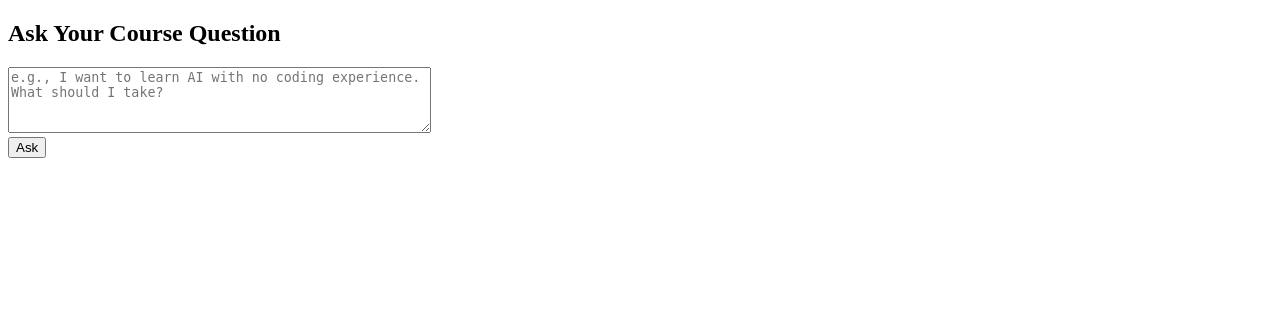
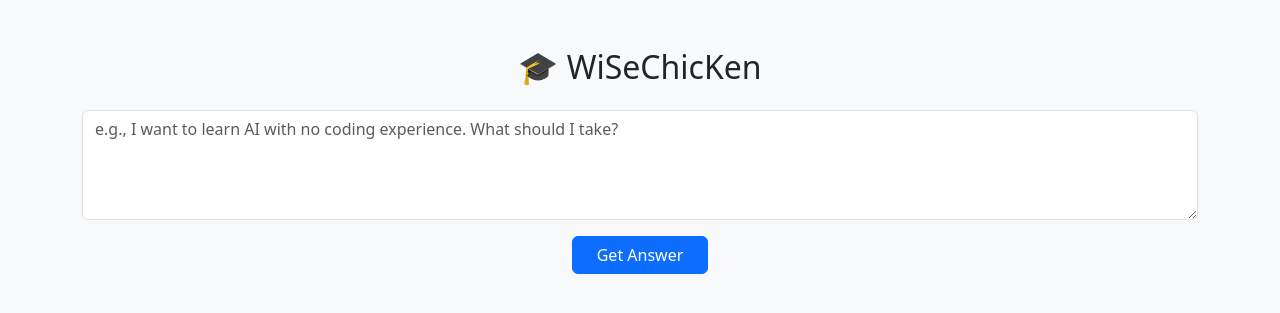
Before and after one commit to Gnana01/WiseChicken, a Flask app: page / in a window 1280 px wide. Shown: the top 313 px of the page. Run offline with Flask 3, Linux system fonts and the light colour scheme.

Commit message:
added flask framework 16-08

```diff
--- a/App/generate.py
+++ b/App/generate.py
@@ -35,7 +35,8 @@ def generate_answer(context, user_prompt):
     full_prompt = f"Answer the following using the given context.\n\nContext:\n{context}\n\nQuestion:\n{user_prompt}"
     response = client.chat.completions.create(
         model="mistralai/Mixtral-8x7B-Instruct-v0.1",
-        messages=[{"role":"user","content":full_prompt}]
+        messages=[{"role":"user","content":full_prompt}],
+        max_tokens=100
     )
     return response.choices[0].message.content
 
--- a/App/templates/index.html
+++ b/App/templates/index.html
@@ -2,16 +2,31 @@
 <html>
 <head>
     <title>Course Recommendation Chat</title>
+    <link href="https://cdn.jsdelivr.net/npm/bootstrap@5.3.0/dist/css/bootstrap.min.css" rel="stylesheet">
 </head>
-<body>
-    <h2>Ask Your Course Question</h2>
-    <form method="post">
-        <textarea name="prompt" rows="4" cols="50" placeholder="e.g., I want to learn AI with no coding experience. What should I take?"></textarea><br>
-        <input type="submit" value="Ask">
-    </form>
-    {% if answer %}
-        <h3>Answer:</h3>
-        <p>{{ answer }}</p>
-    {% endif %}
+<body class="bg-light text-dark">
+    <div class="container mt-5">
+        <h2 class="text-center mb-4">🎓 WiSeChicKen</h2>
+
+        <form method="post" class="mb-4">
+            <div class="mb-3">
+                <textarea name="prompt" class="form-control" rows="4" placeholder="e.g., I want to learn AI with no coding experience. What should I take?"></textarea>
+            </div>
+            <div class="text-center">
+                <button type="submit" class="btn btn-primary px-4">Get Answer</button>
+            </div>
+        </form>
+
+        {% if answer %}
+            <div class="card shadow-sm">
+                <div class="card-header bg-success text-white">
+                    <strong>Answer</strong>
+                </div>
+                <div class="card-body">
+                    <p class="card-text">{{ answer }}</p>
+                </div>
+            </div>
+        {% endif %}
+    </div>
 </body>
 </html>
```
Also changed, not shown: prompt_template.json (deleted, +0 -8 lines), App/app.py (line endings or trailing spaces).
